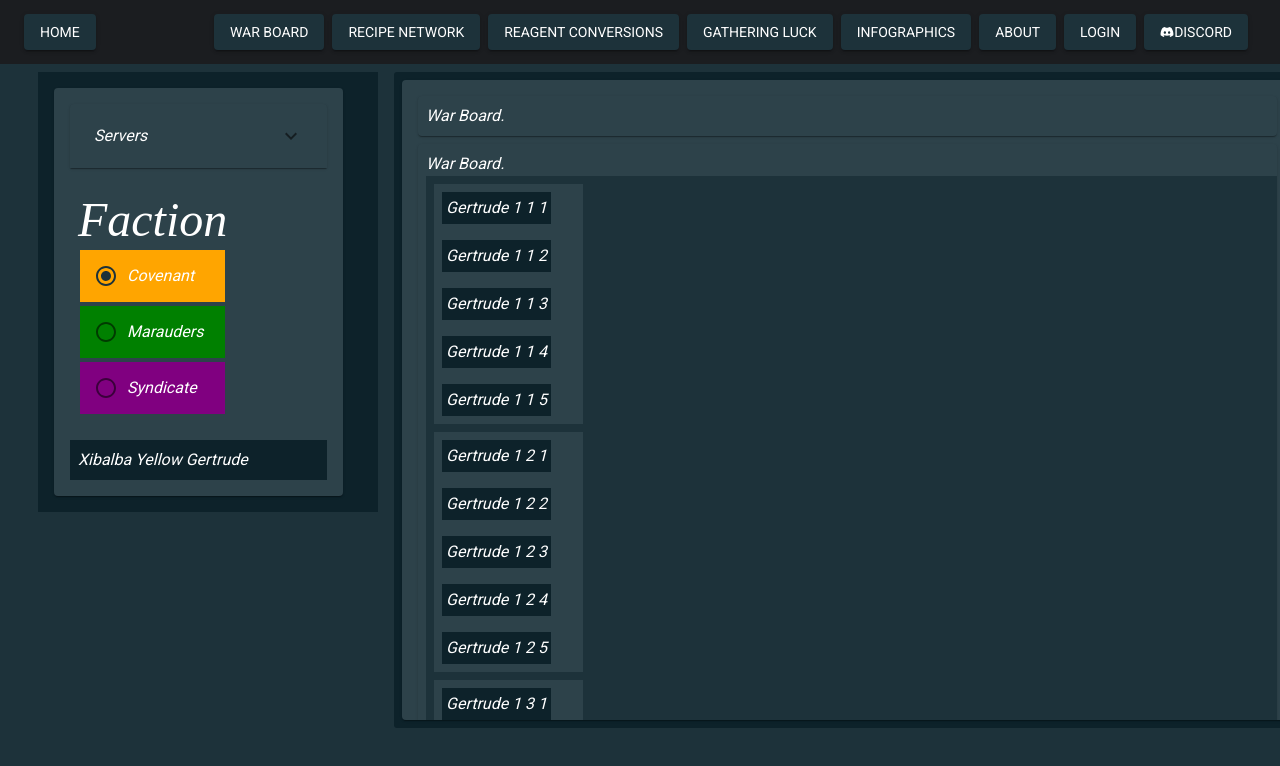
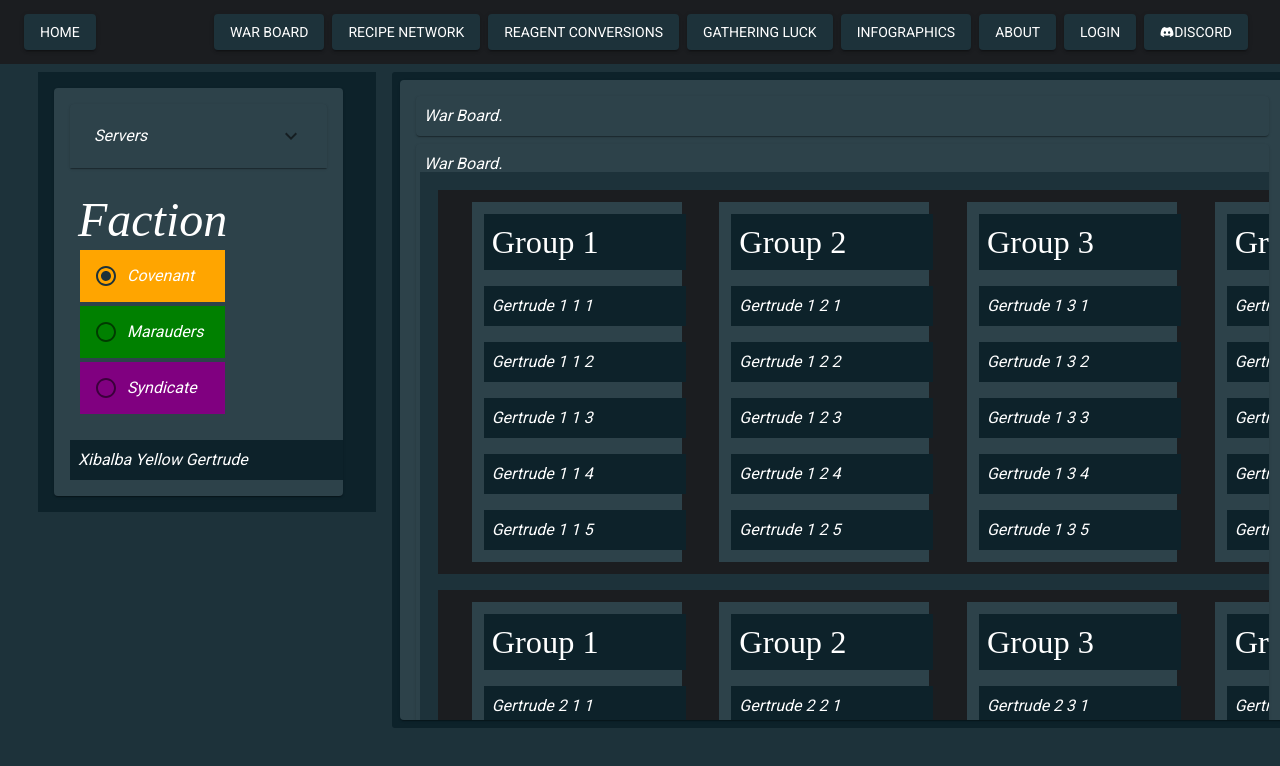
Before and after one commit to meissnereric/BraveNW, a React (Create React App) app: page /warboard in a window 1280 px wide. Shown: the top 766 px of the page. Built offline with nearby package versions, Linux system fonts and the light colour scheme.

Commit message:
Nice warboard formatting

```diff
--- a/src/Components/WarBoard.tsx
+++ b/src/Components/WarBoard.tsx
@@ -64,17 +64,22 @@ const styles = theme => ({
 
     },
     character: {
-        borderRadius: '1',
+        // borderRadius: '1',
+        minWidth: '100%',
         color: theme.palette.primary.contrastText,
         backgroundColor: theme.palette.secondary.dark,
         margin: theme.spacing(1),
         padding: theme.spacing(1),
     },
+    warRowPaper: {
+        margin: theme.spacing(1),
+        padding: theme.spacing(1),
+        color: theme.palette.primary.contrastText,
+        backgroundColor: theme.palette.primary.main
+    },
     warGroupPaper: {
         margin: theme.spacing(1),
-        // padding: theme.spacing(1),
-        // textAlign: 'center',
-        borderRadius: '1',
+        padding: theme.spacing(1),
         color: theme.palette.primary.contrastText,
         backgroundColor: theme.palette.secondary.light
     },
@@ -376,30 +381,61 @@ class WarBoard extends React.Component<Props, State> {
         let wbConfig = this.state.warBoardConfiguration
         console.log("Warboard default", wbConfig)
         return (
-            <Grid container spacing={0}
-                justifyContent="flex-start"
-                alignItems="flex-start"
+            // Outer Grid for entire war board - 1 of these
+            <Grid container item spacing={1}
+                justifyContent="space-evenly"
+                alignItems="center"
                 direction='column'
+                style={{ padding: '10px' }}
                 className={classes.root}>
-                {/* <Typography>Tdksfadsa</Typography> */}
                 {wbConfig.map(function (row, i) {
-                    return <Grid item>
-                        {/* <Typography>Tdksfadsa</Typography> */}
+                    // return <Grid item>
+                    // Row Container - 2 of these
+                    return <Grid container item
+                        spacing={1}
+                        justifyContent="space-evenly"
+                        alignItems="center"
+                        direction='row'
+                        className={classes.warRowPaper}>
+
+                        {/* War Group Grid - 5 of these in each row */}
                         {row.map(function (column, j) {
-                            return <Grid container item spacing={1}
-                            justifyContent="flex-start"
-                            alignItems="flex-start"
-                            direction='column'
-                            className={classes.warGroupPaper}>
-                                {/* <Typography>Tdksfadsa {[i, j]}</Typography> */}
+                            return <Grid container item xs={2} direction='column'
+                                className={classes.warGroupPaper}>
+                                <Grid item xs={2} className={classes.character}>
+                                    <Typography variant='h4'> Group {j+1}</Typography>
+                                </Grid>
                                 {column.map(function (groupSlot, k) {
-                                    return <Grid item xs={12} className={classes.character}>
+
+                                    {/* Character slot inside a war group - 5 of these in each war group */ }
+                                    return <Grid item xs={2} className={classes.character}>
                                         <Typography>{wbConfig[i][j][k].name}</Typography>
                                     </Grid>
                                 })}
                             </Grid>
                         })}
+                        {/* <Grid container item xs={2} direction='column'>
+                                <Grid item  xs={2}>
+                                    hello22
+                                </Grid>
+                                <Grid item  xs={2}>
+                                    hello33
+                                </Grid>
+                            </Grid>
+                            <Grid item  xs={2}>
+                                hello2
+                            </Grid>
+                            <Grid item xs={2}>
+                                hello
+                            </Grid>
+                            <Grid item  xs={2}>
+                                hello2
+                            </Grid>
+                            <Grid item xs={2}>
+                                hello
+                            </Grid> */}
                     </Grid>
+                    // </Grid>
                 })}
             </Grid>
         )
```
